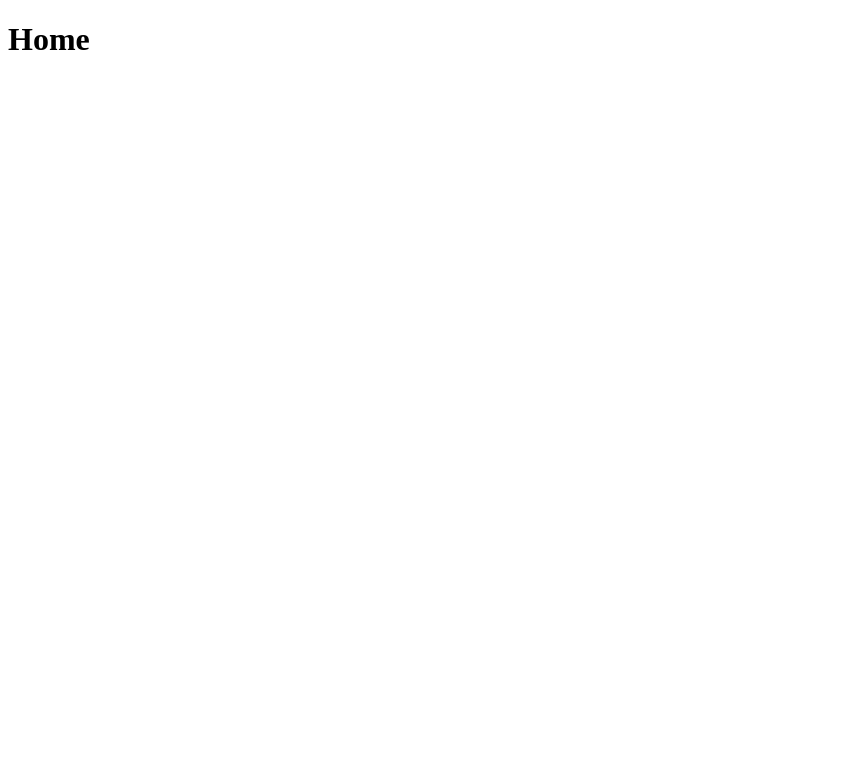
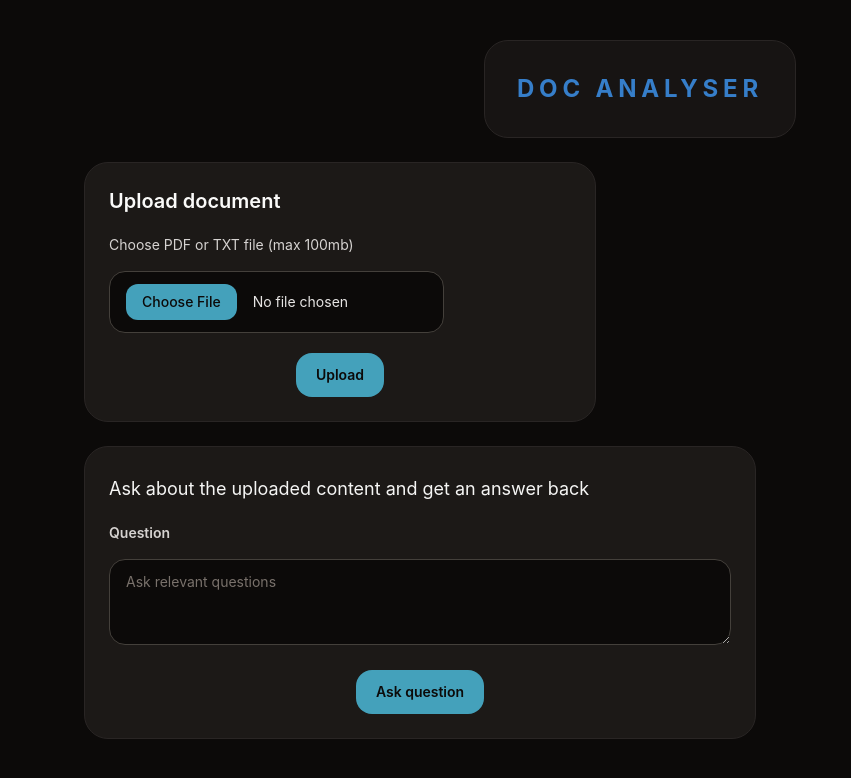
Before and after one commit to shivamx42/doc-analyser-fe, a React (Vite) app: page / in a window 1280 px wide. Shown: the top 778 px of the page, without its empty margins (0-851 px from the left). Built offline with nearby package versions, Linux system fonts and the light colour scheme; no server answers.

Commit message:
Connected all the components together with some css fixes

```diff
--- a/src/App.tsx
+++ b/src/App.tsx
@@ -1,11 +1,18 @@
+import Header from './components/Header'
+import QueryPanel from './components/AskQuestion'
+import UploadPanel from './components/UploadDocumet'
+
 function App() {
+    return (
+        <div className="min-h-screen bg-stone-950 px-6 py-10 text-stone-100 flex flex-col gap-6">
+            <div className='flex justify-center'>
+                <Header />
+            </div>
 
-
-  return (
-    <>
-      <h1>Home</h1>
-    </>
-  )
+            <UploadPanel />
+            <QueryPanel />
+        </div>
+    )
 }
 
 export default App
--- a/src/components/AskQuestion.tsx
+++ b/src/components/AskQuestion.tsx
@@ -32,7 +32,7 @@ export default function QueryPanel() {
     }
 
     return (
-        <div className="rounded-3xl border border-stone-800 bg-stone-900 p-6 max-w-2xl">
+        <div className="rounded-3xl border border-stone-800 bg-stone-900 p-6 max-w-2xl ml-0 sm:ml-15">
             <div className="flex flex-col gap-1">
                 <h2 className="text-xl font-semibold text-stone-50"></h2>
                 <h1 className="text-lg text-stone-100">
--- a/src/components/UploadDocumet.tsx
+++ b/src/components/UploadDocumet.tsx
@@ -36,7 +36,7 @@ export default function UploadPanel() {
     }
 
     return (
-        <div className="rounded-3xl border border-stone-800 bg-stone-900 p-6 max-w-lg">
+        <div className="rounded-3xl border border-stone-800 bg-stone-900 p-6 max-w-lg ml-0 sm:ml-15">
             <div className="flex flex-col gap-1">
                 <h2 className="text-xl font-semibold text-stone-50">Upload document</h2>
             </div>
--- a/src/index.css
+++ b/src/index.css
@@ -1,3 +1 @@
-@tailwind base;
-@tailwind components;
-@tailwind utilities;
+@import "tailwindcss";
```
Also changed, not shown: src/components/Header.tsx (line endings or trailing spaces).
